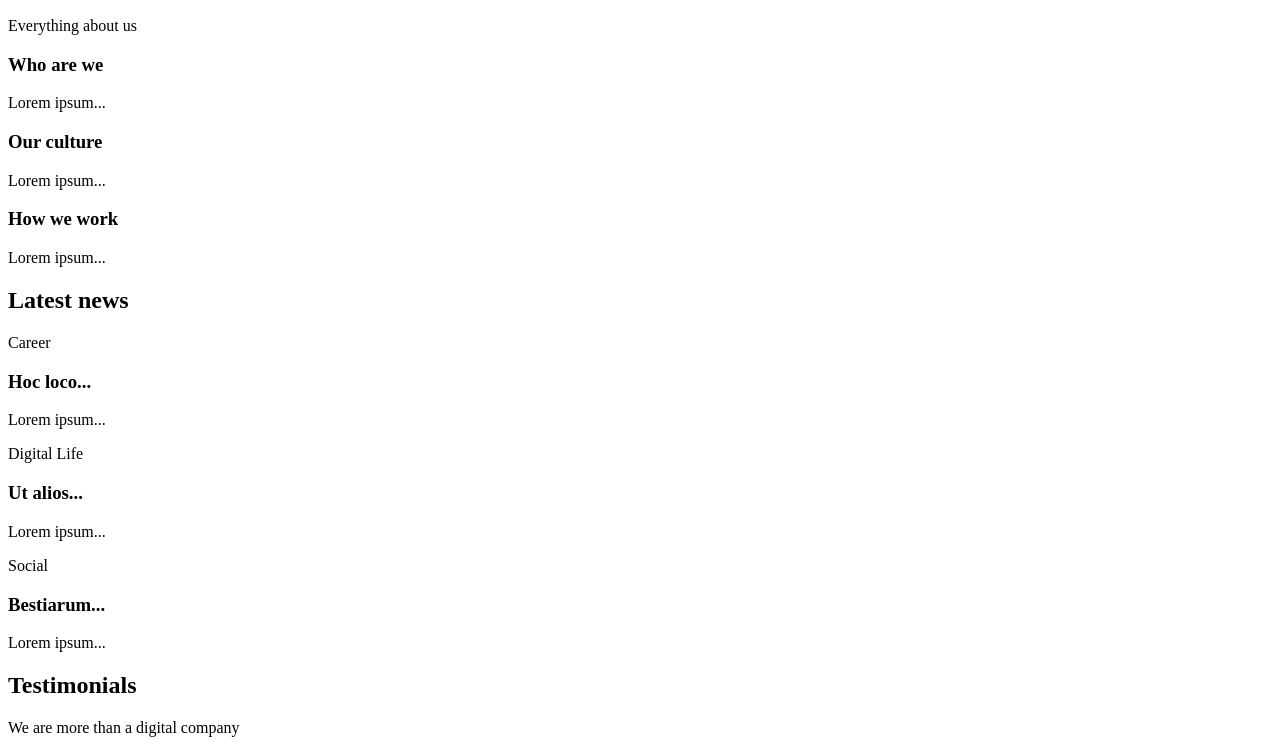
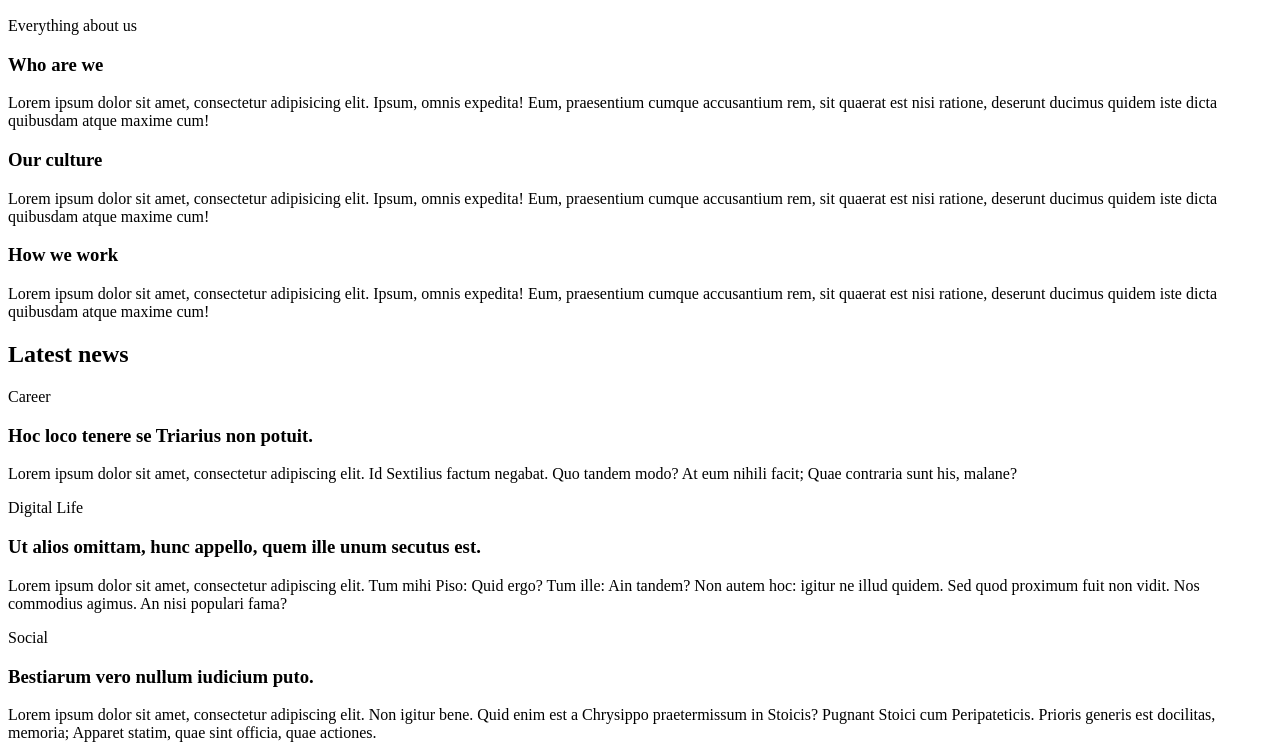
Before and after one commit to HaciFaracov/holbertonschool-web_front_end, a plain HTML site: page html_advanced/16-index.html in a window 1280 px wide. Shown: the part 719-1469 px from the top of the page. Drawn offline with Linux system fonts and the light colour scheme.

Commit message:
16 update

```diff
--- a/html_advanced/16-index.html
+++ b/html_advanced/16-index.html
@@ -45,9 +45,15 @@
                     <p>Take a look in our portfolio</p>
                 </header>
                 <div>
-                    <article><h3>Interior Design</h3></article>
-                    <article><h3>Web Development</h3></article>
-                    <article><h3>Personal Brand</h3></article>
+                    <article>
+                        <h3>Interior Design</h3>
+                    </article>
+                    <article>
+                        <h3>Web Development</h3>
+                    </article>
+                    <article>
+                        <h3>Personal Brand</h3>
+                    </article>
                 </div>
             </div>
         </section>
@@ -59,11 +65,11 @@
                 </header>
                 <div>
                     <h3>Who are we</h3>
-                    <p>Lorem ipsum...</p>
+                    <p>Lorem ipsum dolor sit amet, consectetur adipisicing elit. Ipsum, omnis expedita! Eum, praesentium cumque accusantium rem, sit quaerat est nisi ratione, deserunt ducimus quidem iste dicta quibusdam atque maxime cum!</p>
                     <h3>Our culture</h3>
-                    <p>Lorem ipsum...</p>
+                    <p>Lorem ipsum dolor sit amet, consectetur adipisicing elit. Ipsum, omnis expedita! Eum, praesentium cumque accusantium rem, sit quaerat est nisi ratione, deserunt ducimus quidem iste dicta quibusdam atque maxime cum!</p>
                     <h3>How we work</h3>
-                    <p>Lorem ipsum...</p>
+                    <p>Lorem ipsum dolor sit amet, consectetur adipisicing elit. Ipsum, omnis expedita! Eum, praesentium cumque accusantium rem, sit quaerat est nisi ratione, deserunt ducimus quidem iste dicta quibusdam atque maxime cum!</p>
                 </div>
             </div>
         </section>
@@ -75,18 +81,18 @@
                 <div>
                     <article>
                         <p>Career</p>
-                        <h3>Hoc loco...</h3>
-                        <p>Lorem ipsum...</p>
+                        <h3>Hoc loco tenere se Triarius non potuit.</h3>
+                        <p>Lorem ipsum dolor sit amet, consectetur adipiscing elit. Id Sextilius factum negabat. Quo tandem modo? At eum nihili facit; Quae contraria sunt his, malane?</p>
                     </article>
                     <article>
                         <p>Digital Life</p>
-                        <h3>Ut alios...</h3>
-                        <p>Lorem ipsum...</p>
+                        <h3>Ut alios omittam, hunc appello, quem ille unum secutus est.</h3>
+                        <p>Lorem ipsum dolor sit amet, consectetur adipiscing elit. Tum mihi Piso: Quid ergo? Tum ille: Ain tandem? Non autem hoc: igitur ne illud quidem. Sed quod proximum fuit non vidit. Nos commodius agimus. An nisi populari fama?</p>
                     </article>
                     <article>
                         <p>Social</p>
-                        <h3>Bestiarum...</h3>
-                        <p>Lorem ipsum...</p>
+                        <h3>Bestiarum vero nullum iudicium puto.</h3>
+                        <p>Lorem ipsum dolor sit amet, consectetur adipiscing elit. Non igitur bene. Quid enim est a Chrysippo praetermissum in Stoicis? Pugnant Stoici cum Peripateticis. Prioris generis est docilitas, memoria; Apparet statim, quae sint officia, quae actiones.</p>
                     </article>
                 </div>
             </div>
@@ -111,13 +117,15 @@
                     <p>We like to know new people</p>
                 </header>
                 <div>
-                    <p>Lorem ipsum...</p>
+                    <p>Lorem ipsum dolor sit amet, consectetur adipiscing elit. Id Sextilius factum negabat. Quo tandem modo? At eum nihili facit; Quae contraria sunt his, malane?</p>
                 </div>
             </div>
         </section>
     </main>
     <footer>
-        <div>Footer</div>
+        <div>
+            Footer
+        </div>
     </footer>
 </body>
 </html>
```
